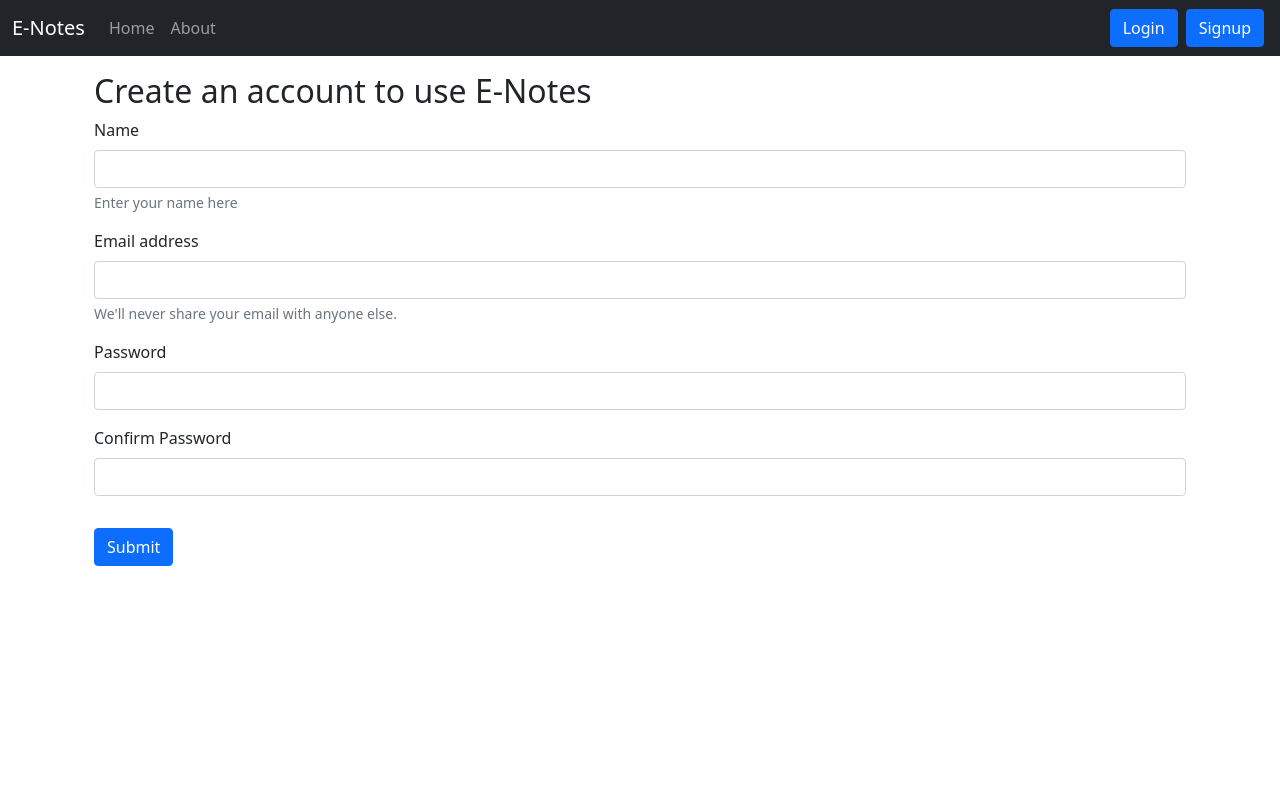
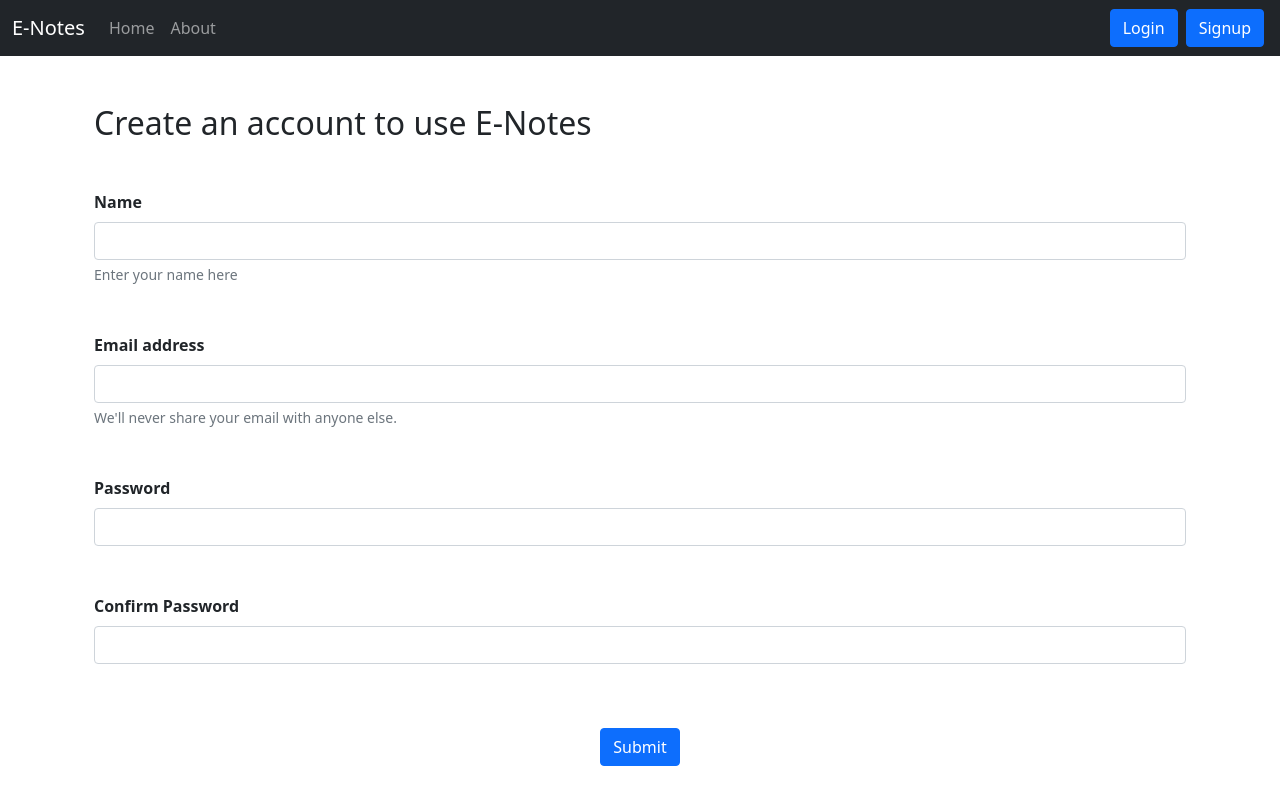
Before and after one commit to aggarwalsejal/ENotes-React, a React (Create React App) app: page /signup in a window 1280 px wide. Built offline with nearby package versions, Linux system fonts and the light colour scheme.

Commit message:
ui fixes

```diff
--- a/src/components/Signup.js
+++ b/src/components/Signup.js
@@ -53,12 +53,12 @@ const Signup = (props) => {
     setCredentials({ ...credentials, [e.target.name]: e.target.value })
   };
   return (
-    <div className="container mt-3">
+    <div className="container mt-5">
       <h2>Create an account to use E-Notes</h2>
       <form onSubmit={handleSubmit}>
-        <div className="mb-3">
+        <div className="mb-3 mt-5">
           <label htmlFor="name" className="form-label">
-            Name
+            <strong>Name</strong>
           </label>
           <input
             type="name"
@@ -68,9 +68,9 @@ const Signup = (props) => {
           />
           <div className="form-text">Enter your name here</div>
         </div>
-        <div class="mb-3">
+        <div class="mb-3 mt-5">
           <label htmlFor="email" className="form-label">
-            Email address
+            <strong>Email address</strong>
           </label>
           <input
             type="email"
@@ -82,9 +82,9 @@ const Signup = (props) => {
             We'll never share your email with anyone else.
           </div>
         </div>
-        <div className="mb-3">
+        <div className="mb-3 mt-5">
           <label htmlFor="password" className="form-label">
-            Password
+            <strong>Password</strong>
           </label>
           <input
             type="password"
@@ -95,8 +95,10 @@ const Signup = (props) => {
             required
           />
         </div>
-        <div className="mb-3">
-          <label className="form-label">Confirm Password</label>
+        <div className="mb-3 mt-5">
+          <label className="form-label">
+            <strong>Confirm Password</strong>
+          </label>
           <input
             type="password"
             className="form-control"
@@ -106,9 +108,11 @@ const Signup = (props) => {
             required
           />
         </div>
-        <button type="submit" className="btn btn-primary mt-3">
-          Submit
-        </button>
+        <div className="text-center mt-5">
+          <button type="submit" className="btn btn-primary mt-3">
+            Submit
+          </button>
+        </div>
       </form>
     </div>
   );
```
